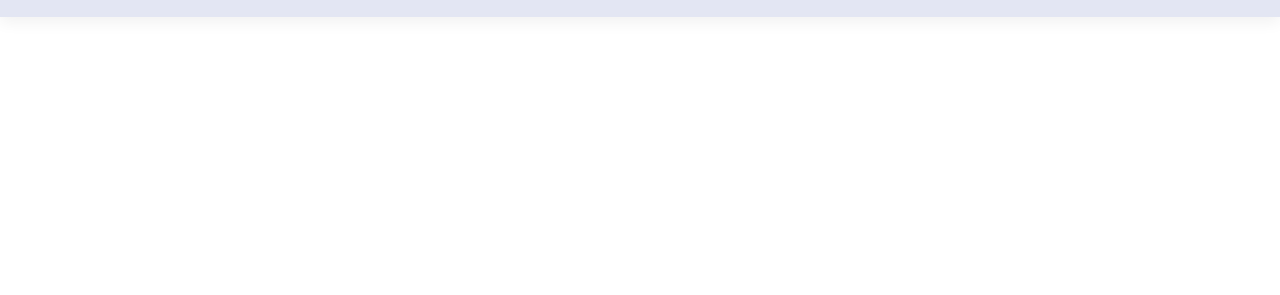
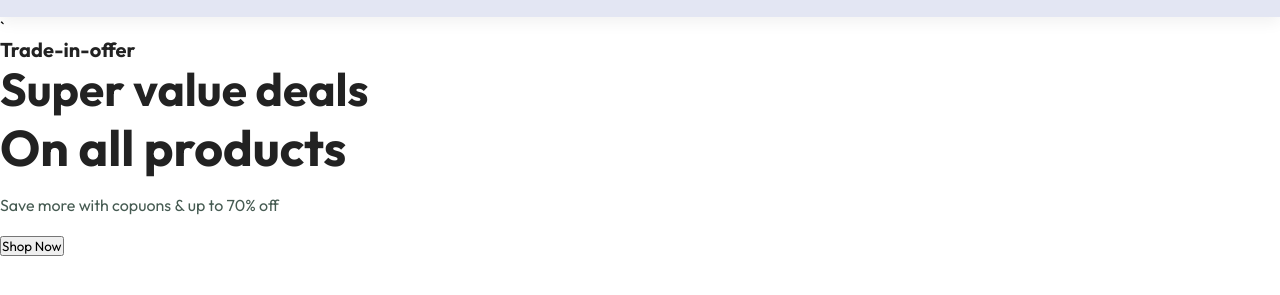
Before and after one commit to Kumar-ritesh-17/Cara-website, a plain HTML site: page index.html in a window 1280 px wide. Shown: the part 67-362 px from the top of the page. Drawn offline with Linux system fonts and the light colour scheme.

Commit message:
hero section added

```diff
--- a/index.html
+++ b/index.html
@@ -21,6 +21,14 @@
             </ul>
         </div>
     </section>
+
+    `<section id="hero">
+        <h4>Trade-in-offer</h4>
+        <h2>Super value deals</h2>
+        <h1>On all products</h1>
+        <p>Save more with copuons & up to 70% off</p>
+        <button>Shop Now</button>
+    </section>
     <script src="script.js"></script>
 </body>
 </html>
```
